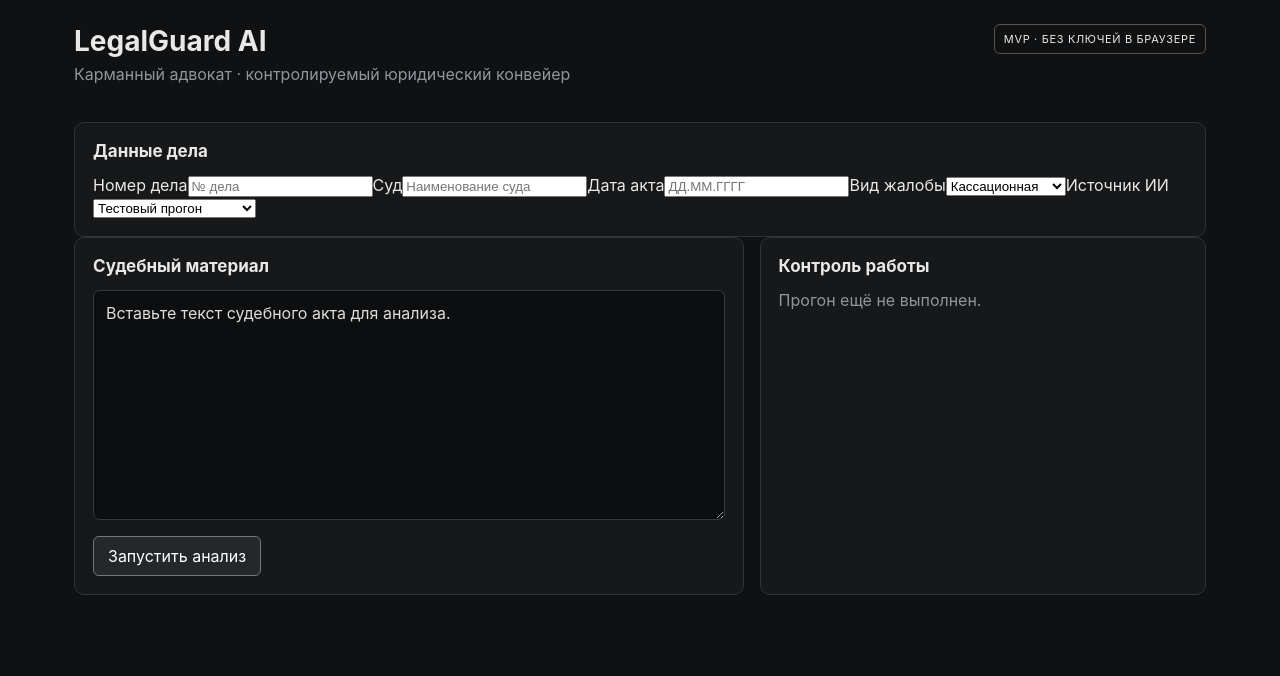
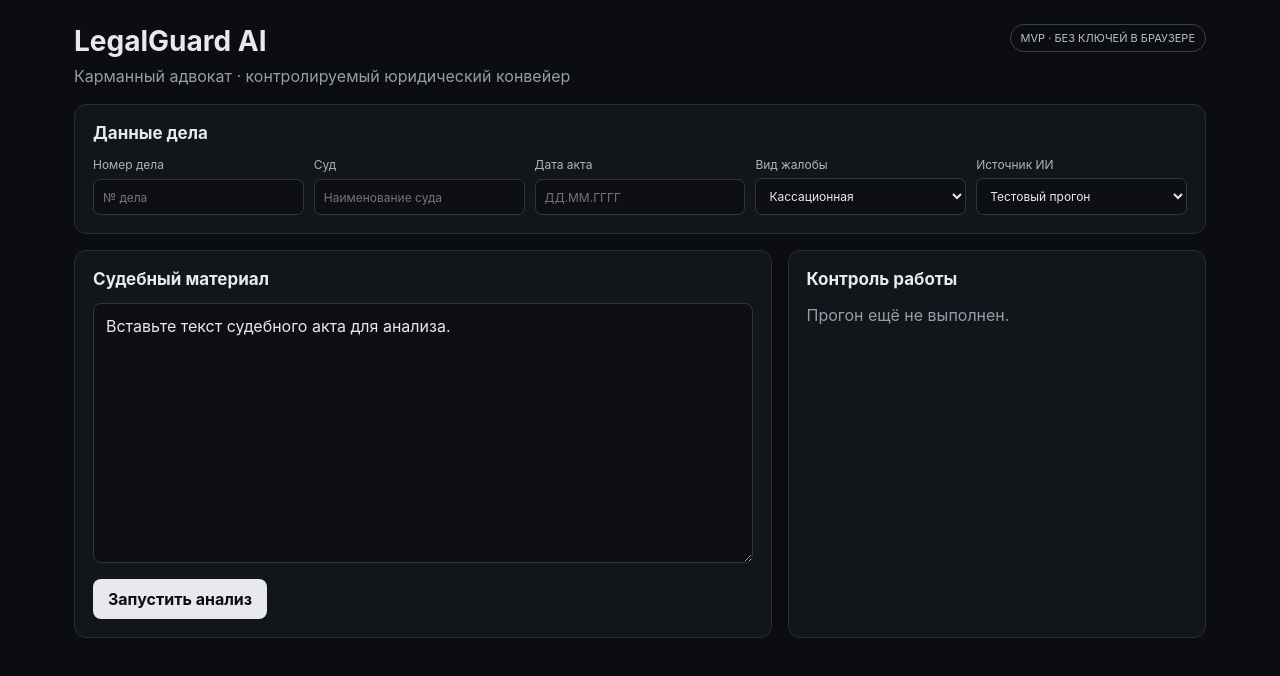
Before and after one commit to porejrosebostan40-cmd/legalguard-ai-fixed, a React (Vite) app: page / in a window 1280 px wide. Shown: the top 676 px of the page. Built offline with nearby package versions, Linux system fonts and the light colour scheme.

Commit message:
feat: style case metadata and final control panels

```diff
--- a/src/styles.css
+++ b/src/styles.css
@@ -1,28 +1,37 @@
-:root { font-family: Inter, system-ui, sans-serif; color: #e8e8e8; background: #101112; }
+:root { font-family: Inter, system-ui, -apple-system, BlinkMacSystemFont, "Segoe UI", sans-serif; color: #e7e9ee; background: #0b0d10; font-synthesis: none; }
 * { box-sizing: border-box; }
-body { margin: 0; min-width: 320px; background: #101112; }
-button, textarea { font: inherit; }
-.shell { max-width: 1180px; margin: 0 auto; padding: 24px; }
-header { display: flex; justify-content: space-between; gap: 20px; align-items: flex-start; margin-bottom: 22px; }
-h1, h2, p { margin-top: 0; }
-h1 { margin-bottom: 6px; font-size: 28px; }
-h2 { font-size: 17px; margin-bottom: 14px; }
-header p, .muted { color: #8f969d; }
-.badge, .status, .finding-status { font-size: 11px; letter-spacing: .06em; }
-.badge { border: 1px solid #555; padding: 7px 9px; border-radius: 6px; }
-.grid { display: grid; grid-template-columns: 1.2fr .8fr; gap: 16px; }
-.panel { border: 1px solid #303438; border-radius: 10px; padding: 18px; background: #161819; }
-textarea { width: 100%; min-height: 230px; resize: vertical; background: #0d0e0f; color: #ddd; border: 1px solid #36393d; border-radius: 7px; padding: 12px; }
-button { margin-top: 12px; border: 1px solid #777; background: #25282b; color: #fff; padding: 9px 14px; border-radius: 6px; cursor: pointer; }
-button:disabled { opacity: .5; cursor: default; }
-.run-id { font-family: monospace; color: #aeb4ba; }
-.trace { display: grid; gap: 9px; }
-.trace-row { display: grid; grid-template-columns: 24px 1fr; gap: 8px; padding: 9px; border-radius: 6px; background: #101213; font-size: 13px; }
-.status.ok { color: #b8d9bd; } .status.error { color: #e2a5a5; } .status.warning { color: #dfcf9b; }
-.result { margin-top: 14px; padding: 11px; border-radius: 6px; font-weight: 700; font-size: 13px; }
-.result.pass { border: 1px solid #527158; } .result.block { border: 1px solid #744f4f; }
-.findings { margin-top: 16px; }
-.finding { display: grid; grid-template-columns: 105px 1fr; gap: 12px; border-top: 1px solid #292c2f; padding: 13px 0; }
-.finding-status { text-transform: uppercase; color: #aaa; }
-.finding p { margin: 6px 0 0; color: #a9afb5; font-size: 13px; }
-@media (max-width: 760px) { .grid { grid-template-columns: 1fr; } header { flex-direction: column; } }
+body { margin: 0; min-width: 320px; background: #0b0d10; }
+button, textarea, input, select { font: inherit; }
+button { cursor: pointer; }
+.shell { width: min(1180px, 100%); margin: 0 auto; padding: 24px; }
+header { display: flex; justify-content: space-between; align-items: flex-start; gap: 16px; margin-bottom: 16px; }
+h1 { margin: 0; font-size: 28px; } h2 { margin: 0 0 14px; font-size: 17px; }
+p { line-height: 1.5; }
+header p, .muted { color: #969daa; margin: 6px 0 0; }
+.badge { border: 1px solid #3d434d; border-radius: 999px; padding: 6px 10px; font-size: 11px; color: #b9bec8; }
+.panel { background: #12151a; border: 1px solid #292e36; border-radius: 12px; padding: 18px; }
+.metadata { margin-bottom: 16px; }
+.fields { display: grid; grid-template-columns: repeat(5, 1fr); gap: 10px; }
+label { display: grid; gap: 6px; color: #aeb4bf; font-size: 12px; }
+input, select { width: 100%; min-width: 0; background: #0d0f13; color: #e7e9ee; border: 1px solid #303641; border-radius: 7px; padding: 9px; }
+.grid { display: grid; grid-template-columns: 1.25fr .75fr; gap: 16px; }
+textarea { width: 100%; min-height: 260px; resize: vertical; background: #0d0f13; color: #e7e9ee; border: 1px solid #303641; border-radius: 8px; padding: 12px; outline: none; }
+textarea:focus, input:focus, select:focus { border-color: #687386; }
+button { margin-top: 12px; border: 0; border-radius: 8px; padding: 10px 15px; background: #e7e9ee; color: #0b0d10; font-weight: 650; }
+button:disabled { opacity: .55; cursor: default; }
+.run-id { font-family: ui-monospace, SFMono-Regular, Menlo, monospace; color: #b8bec9; }
+.trace { display: grid; gap: 8px; }
+.trace-row { display: grid; grid-template-columns: 24px 1fr; gap: 8px; align-items: start; padding: 9px; background: #0d0f13; border-radius: 7px; font-size: 13px; }
+.status { font-weight: 800; } .status.ok { color: #8bd49b; } .status.error { color: #ef8585; } .status.warning, .status.pending { color: #e1c27b; }
+.result { margin-top: 12px; border-radius: 8px; padding: 11px; font-weight: 700; text-align: center; }
+.result.pass { background: #15351e; color: #9be3a9; } .result.block { background: #3a1919; color: #f2a0a0; }
+.findings, .control-details, .document-preview { margin-top: 16px; }
+.finding { display: grid; grid-template-columns: 125px 1fr; gap: 12px; padding: 13px 0; border-top: 1px solid #292e36; }
+.finding-status { font-size: 11px; text-transform: uppercase; font-weight: 800; }
+.finding-status.accepted { color: #8bd49b; } .finding-status.rejected { color: #ef8585; } .finding-status.needs_review { color: #e1c27b; }
+.finding p { margin: 6px 0 0; color: #aeb4bf; }
+.control-block { color: #ef9b9b; } .control-warning { color: #e1c27b; }
+.error-box { margin-top: 12px; padding: 10px; border: 1px solid #744f4f; border-radius: 7px; color: #f2a0a0; }
+.document-preview pre { white-space: pre-wrap; overflow-wrap: anywhere; margin: 0; color: #d8dce3; line-height: 1.55; font-family: ui-monospace, SFMono-Regular, Menlo, monospace; }
+@media (max-width: 900px) { .fields { grid-template-columns: repeat(2, 1fr); } }
+@media (max-width: 760px) { .shell { padding: 14px; } .grid { grid-template-columns: 1fr; } header { flex-direction: column; } .fields { grid-template-columns: 1fr; } }
```
